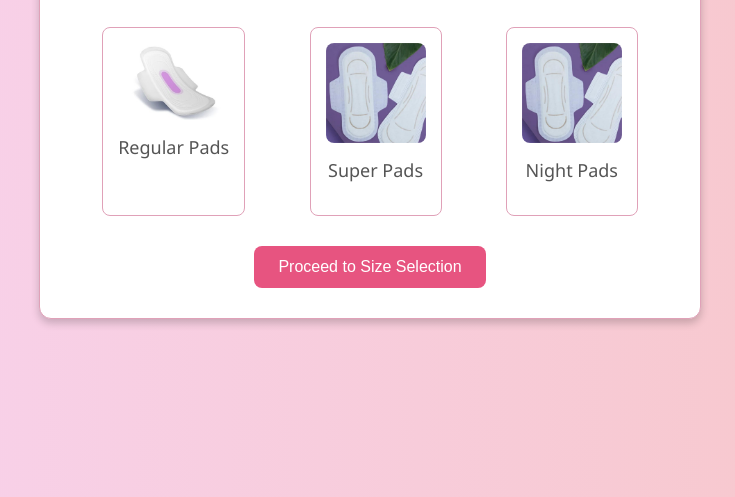
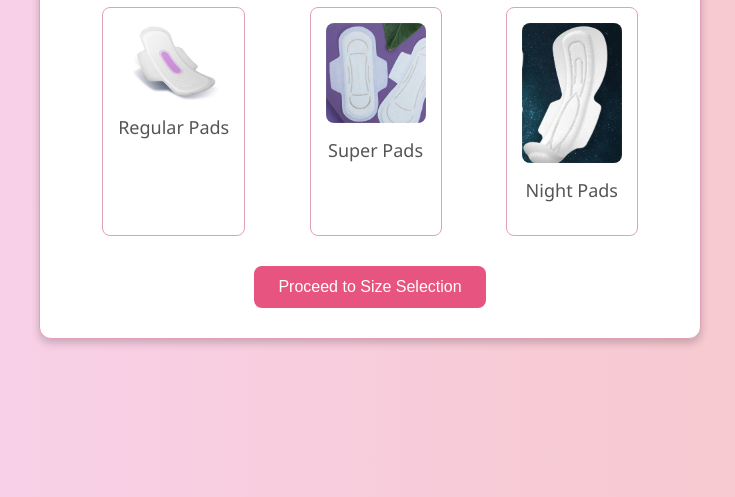
Before and after one commit to santhra-code/digital-vending-machine, a plain HTML site: page index.html in a window 1280 px wide. Shown: the part 303-800 px from the top of the page, without its empty margins (270-1005 px from the left). Drawn offline with Linux system fonts and the light colour scheme.

Commit message:
Update index.html

```diff
--- a/index.html
+++ b/index.html
@@ -22,7 +22,7 @@
           <p>Super Pads</p>
         </div>
         <div class="product" onclick="selectProduct('Night Pads')">
-          <img src="images/Banana_Pads_Images_for_Saathi_Website_720x.png" alt="Night Pads">
+          <img src="images/night pads.png" alt="Night Pads">
           <p>Night Pads</p>
         </div>
       </div>
```
